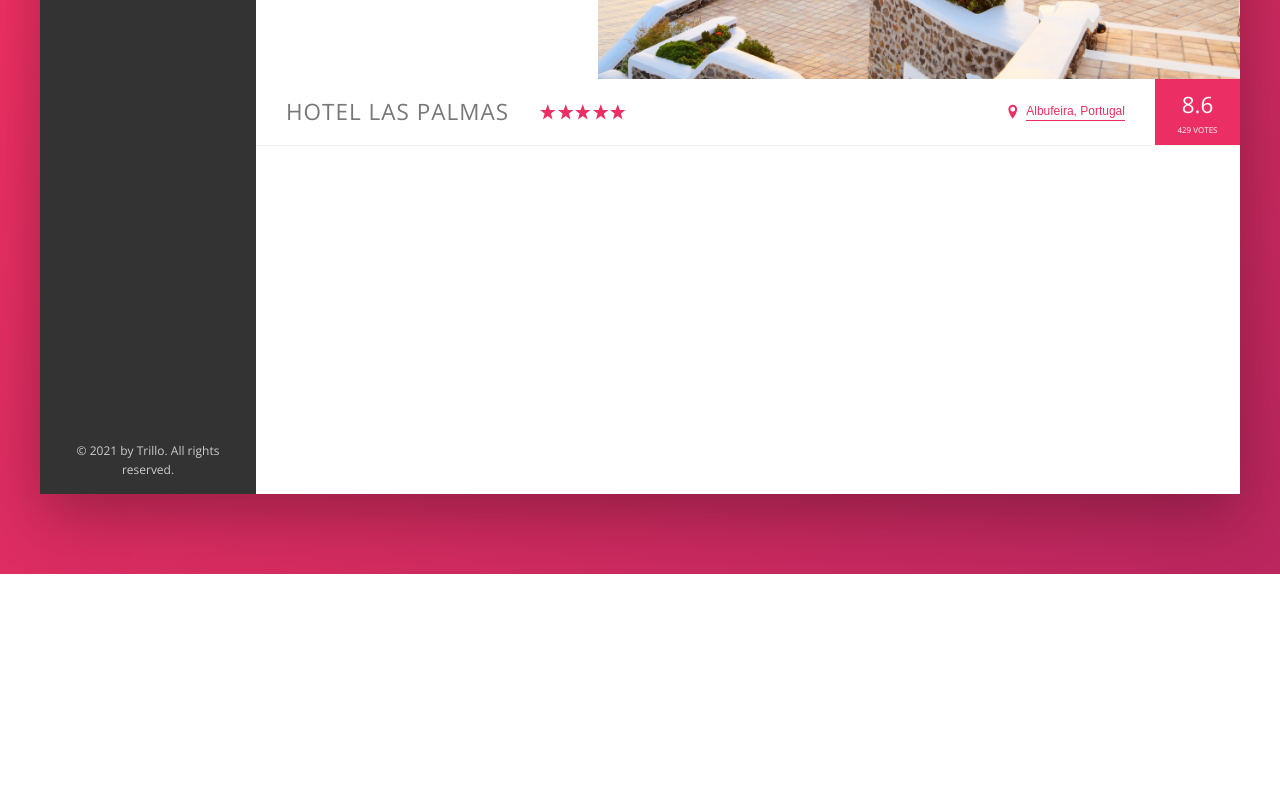
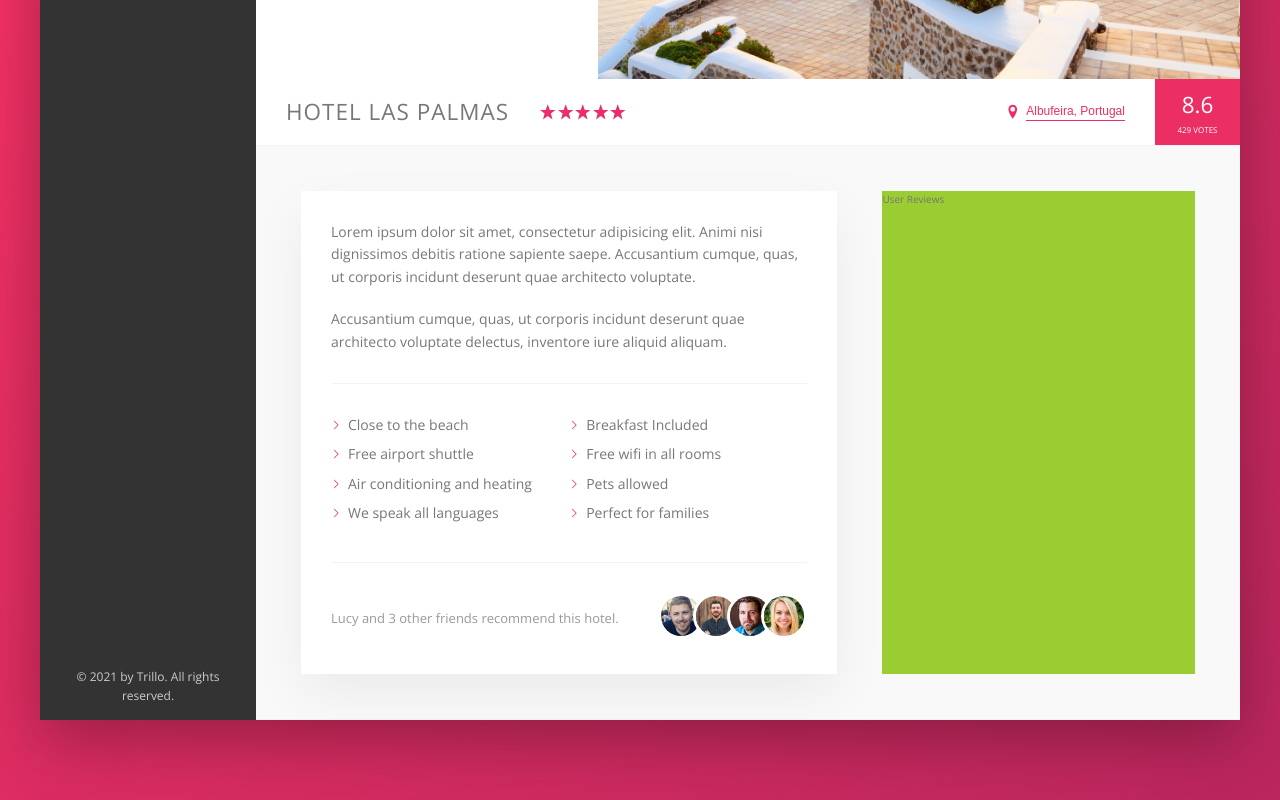
Before and after one commit to btaylor13/trillo-project, a website: page index.html in a window 1280 px wide. Shown: the part 456-1256 px from the top of the page. Before the commit the page ends 1030 px from the top, so only its background shows below. Drawn offline with nearby package versions, Linux system fonts and the light colour scheme.

Commit message:
hotel details content and styling done

```diff
--- a/index.html
+++ b/index.html
@@ -153,6 +153,59 @@
               <div class="overview__rating-count">429 votes</div>
             </div>
           </div>
+
+          <div class="detail">
+            <div class="description">
+              <p class="paragraph">
+                Lorem ipsum dolor sit amet, consectetur adipisicing elit. Animi
+                nisi dignissimos debitis ratione sapiente saepe. Accusantium
+                cumque, quas, ut corporis incidunt deserunt quae architecto
+                voluptate.
+              </p>
+              <p class="paragraph">
+                Accusantium cumque, quas, ut corporis incidunt deserunt quae
+                architecto voluptate delectus, inventore iure aliquid aliquam.
+              </p>
+              <ul class="list">
+                <li class="list__item">Close to the beach</li>
+                <li class="list__item">Breakfast Included</li>
+                <li class="list__item">Free airport shuttle</li>
+                <li class="list__item">Free wifi in all rooms</li>
+                <li class="list__item">Air conditioning and heating</li>
+                <li class="list__item">Pets allowed</li>
+                <li class="list__item">We speak all languages</li>
+                <li class="list__item">Perfect for families</li>
+              </ul>
+              <div class="recommend">
+                <p class="recommend__count">
+                  Lucy and 3 other friends recommend this hotel.
+                </p>
+                <div class="recommend__friends">
+                  <img
+                    src="img/user-3.jpg"
+                    alt="Friend 1"
+                    class="recommend__photo"
+                  />
+                  <img
+                    src="img/user-4.jpg"
+                    alt="Friend 2"
+                    class="recommend__photo"
+                  />
+                  <img
+                    src="img/user-5.jpg"
+                    alt="Friend 3"
+                    class="recommend__photo"
+                  />
+                  <img
+                    src="img/user-6.jpg"
+                    alt="Friend 4"
+                    class="recommend__photo"
+                  />
+                </div>
+              </div>
+            </div>
+            <div class="user-reviews">User Reviews</div>
+          </div>
         </main>
       </div>
     </div>
--- a/sass/_base.scss
+++ b/sass/_base.scss
@@ -39,6 +39,9 @@
   --color-grey-dark-3: #999;
 
   --shadow-dark: 0 2rem 6rem rgba(0, 0, 0, 0.3);
+  --shadow-light: 0 2rem 5rem rgba(0, 0, 0, 0.06);
+
+  --line: 1px solid var(--color-grey-light-2);
 }
 
 *,
--- a/sass/_components.scss
+++ b/sass/_components.scss
@@ -205,7 +205,7 @@
 .overview {
   display: flex;
   align-items: center;
-  border-bottom: 1px solid var(--color-grey-light-2);
+  border-bottom: var(--line);
   &__heading {
     font-size: 2.25rem;
     font-weight: 300;
@@ -299,7 +299,77 @@
 }
 
 /////////////////////////////////////////////////////////
-//  LEGAL TEXT
+//  PARAGRAPH
+.paragraph:not(:last-of-type) {
+  margin-bottom: 2rem;
+}
+
+/////////////////////////////////////////////////////////
+//  LIST
+
+.list {
+  list-style: none;
+  margin: 3rem 0;
+  padding: 3rem 0;
+  border-top: var(--line);
+  border-bottom: var(--line);
+
+  display: flex;
+  flex-wrap: wrap;
+
+  &__item {
+    flex: 0 0 50%;
+    margin-bottom: 0.7rem;
+  }
+
+  &__item::before {
+    content: "";
+    display: inline-block;
+    height: 1rem;
+    width: 1rem;
+    margin-right: 0.7rem;
+
+    // older browsers
+    // background-image: url(../img/chevron-thin-right.svg);
+    // background-size: cover;
+
+    // newer browsers - masks
+    background-color: var(--color-primary);
+    -webkit-mask-image: url(../img/chevron-thin-right.svg);
+    mask-image: url(../img/chevron-thin-right.svg);
+    -webkit-mask-size: cover;
+    mask-size: cover;
+  }
+}
+
+/////////////////////////////////////////////////////////
+//  RECOMMEND
+
+.recommend {
+  font-size: 1.3rem;
+  color: var(--color-grey-dark-3);
+  display: flex;
+  align-items: center;
+
+  &__count {
+    margin-right: auto;
+  }
+
+  &__friends {
+  }
+
+  &__photo {
+    box-sizing: content-box;
+    height: 4rem;
+    width: 4rem;
+    border-radius: 50%;
+    border: 3px solid #fff;
+
+    &:not(:last-child) {
+      margin-right: -1.5rem;
+    }
+  }
+}
 
 /////////////////////////////////////////////////////////
 //  LEGAL TEXT
--- a/sass/_layout.scss
+++ b/sass/_layout.scss
@@ -10,7 +10,7 @@
   font-size: 1.4rem;
   height: 7rem;
   background-color: #fff;
-  border-bottom: 1px solid var(--color-grey-light-2);
+  border-bottom: var(--line);
   display: flex;
   justify-content: space-between;
   align-items: center;
@@ -31,6 +31,26 @@
 
 .hotel-view {
   background-color: #fff;
-  height: 80rem; //test -remove later
   flex: 1;
 }
+
+.detail {
+  display: flex;
+  padding: 4.5rem;
+  background-color: var(--color-grey-light-1);
+  border-bottom: var(--line);
+}
+
+.description {
+  font-size: 1.4rem;
+  background-color: #fff;
+  box-shadow: var(--shadow-light);
+  padding: 3rem;
+  flex: 0 0 60%;
+  margin-right: 4.5rem;
+}
+
+.user-reviews {
+  background-color: yellowgreen;
+  flex: 1;
+}
```
Also changed, not shown: css/style.css.
